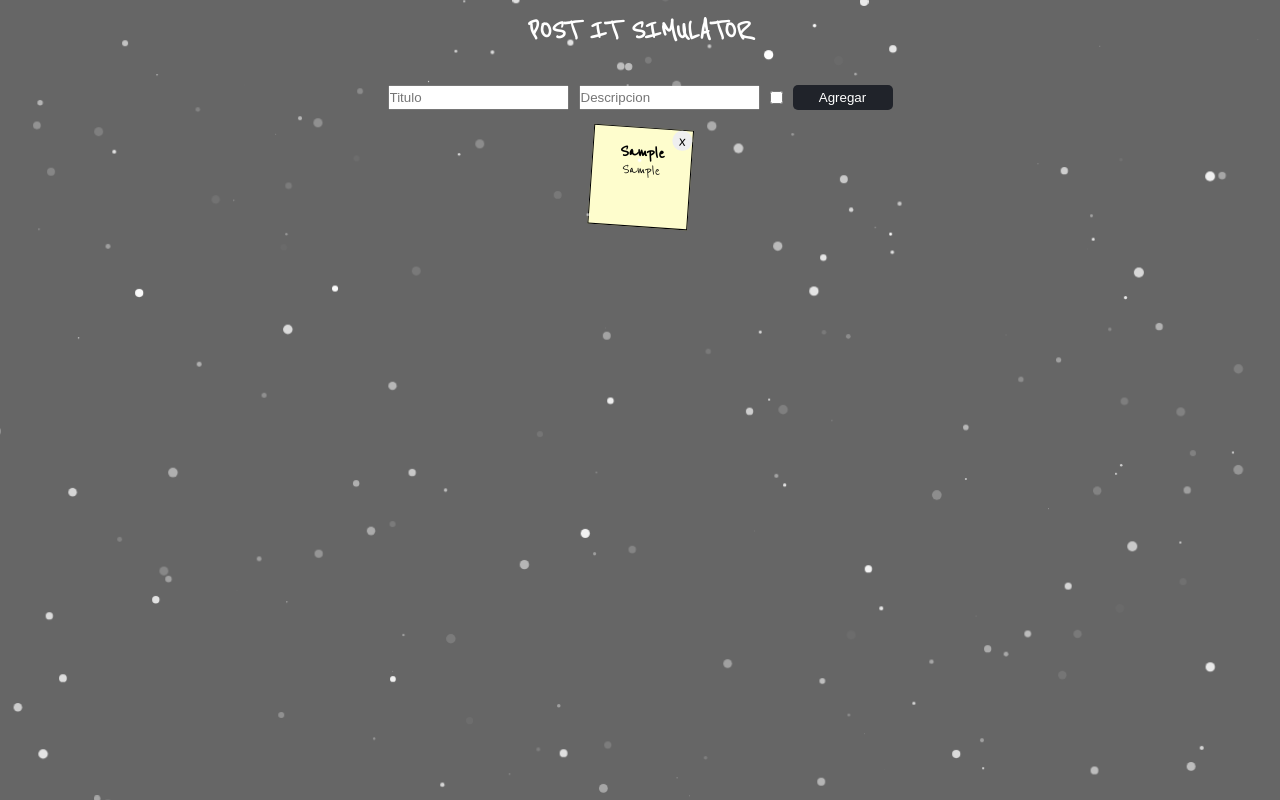
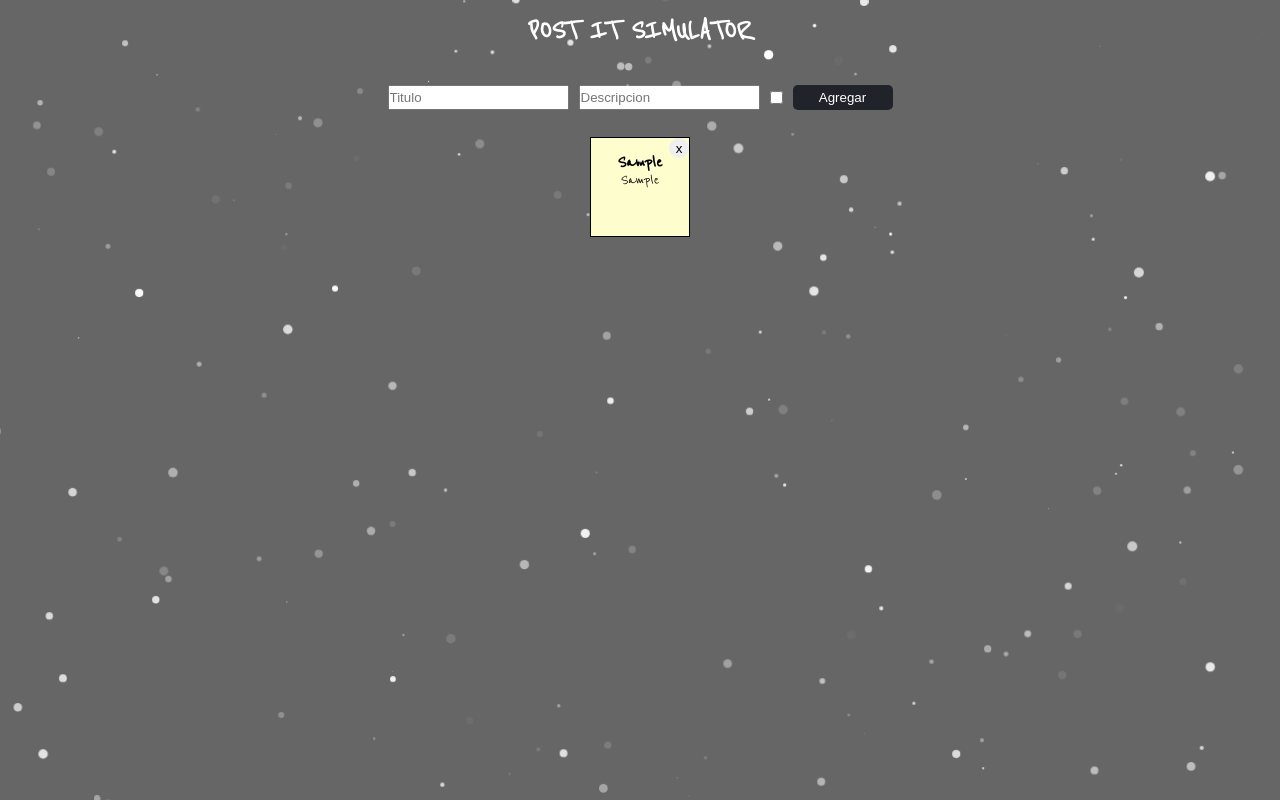
Before and after one commit to moonWonka/post-It, a React app: page / in a window 1280 px wide. Both pictures are taken after typing "Sample", "Sample" into the empty fields and a click on the button "Agregar". Built offline with nearby package versions, Linux system fonts and the light colour scheme.

Commit message:
primer commit

```diff
--- a/src/PostIt.js
+++ b/src/PostIt.js
@@ -3,22 +3,24 @@ import { Recordatorios } from './Recordatorios'
 
 export const PostIt = () => {
     const [listaPostIt, setListaPostIt] = useState([])
-    const [isChecked, setIsChecked] = useState(false)
+    const [isImportante, setIsImportante] = useState(false)
     const titulo = useRef()
     const descripcion = useRef()
 
     // console.log(listaPostIt)
 
     const agregar = () => {
+        const estilo = asignarEstilo(isImportante)
         const txt_titulo = titulo.current.value
         const txt_descripcion = descripcion.current.value
-        if (txt_titulo === '' || txt_descripcion === '') return
+
+        // if (txt_titulo === '' || txt_descripcion === '') return
 
         setListaPostIt((anterior_listaPostIt) => {
             const nuevoPostIt = {
                 titulo: txt_titulo,
                 descripcion: txt_descripcion,
-                importante: isChecked,
+                estilo: estilo,
                 eliminarPos: eliminarPost,
             }
 
@@ -26,7 +28,7 @@ export const PostIt = () => {
         })
         titulo.current.value = null
         descripcion.current.value = null
-        setIsChecked(false)
+        setIsImportante(false)
     }
 
     const eliminarPost = (index) => {
@@ -37,7 +39,16 @@ export const PostIt = () => {
     }
 
     const handleChecked = (event) => {
-        setIsChecked(event.target.checked)
+        setIsImportante(event.target.checked)
+    }
+
+    const asignarEstilo = (tipo) => {
+        const estilos = ['primer-estilo', 'segundo-estilo', 'tecer-estilo']
+        const estiloAplicado = estilos[Math.floor(Math.random() * estilos.length)]
+
+        return tipo
+            ? `recordatorios importante ${estiloAplicado}`
+            : `recordatorios no-importante ${estiloAplicado}`
     }
 
     return (
@@ -45,15 +56,11 @@ export const PostIt = () => {
             <div className="post-it">
                 <input ref={titulo} type="text" placeholder="Titulo"></input>
 
-                <input
-                    ref={descripcion}
-                    type="text"
-                    placeholder="Descripcion"
-                ></input>
+                <input ref={descripcion} type="text" placeholder="Descripcion"></input>
 
                 <input
                     type="checkbox"
-                    checked={isChecked}
+                    checked={isImportante}
                     onChange={handleChecked}
                 ></input>
 
@@ -63,11 +70,12 @@ export const PostIt = () => {
             </div>
 
             <div className="items-post">
-                {listaPostIt.map(({ titulo, descripcion, importante }) => (
+                {listaPostIt.map(({ titulo, descripcion, estilo }) => (
                     <Recordatorios
                         titulo={titulo}
                         descripcion={descripcion}
-                        clase={importante}
+                        estilo={estilo}
+                        // isInportante={importante}
                         funcionEliminar={eliminarPost}
                     />
                 ))}
--- a/src/Recordatorios.js
+++ b/src/Recordatorios.js
@@ -1,39 +1,13 @@
 export const Recordatorios = ({
     titulo,
     descripcion,
-    clase,
     funcionEliminar,
+    estilo,
 }) => {
-    const randomEstilo = Math.floor(Math.random() * 3)
-    const primerRotate = 'primer-estilo'
-    const segundoRotate = 'segundo-estilo'
-    const tercerRotate = 'tercer-estilo'
-
-    let estiloAplicado = ''
-
-    switch (randomEstilo) {
-        case 0:
-            estiloAplicado = primerRotate
-            break
-        case 1:
-            estiloAplicado = segundoRotate
-            break
-        case 2:
-            estiloAplicado = tercerRotate
-            break
-        default:
-            console.log('error random fuera de rango')
-    }
-
-    const importante = `recordatorios importante ${estiloAplicado}`
-    const noIportante = `recordatorios no-importante ${estiloAplicado}`
-
-    const claseImportante = clase ? importante : noIportante
-
     // console.log(clase, claseImportante)
     console.log('fdgvsvs')
     return (
-        <div className={claseImportante}>
+        <div className={estilo}>
             <button className="btn-cerrar" onClick={funcionEliminar}>
                 x
             </button>
```
Also changed, not shown: .prettierrc.json.
